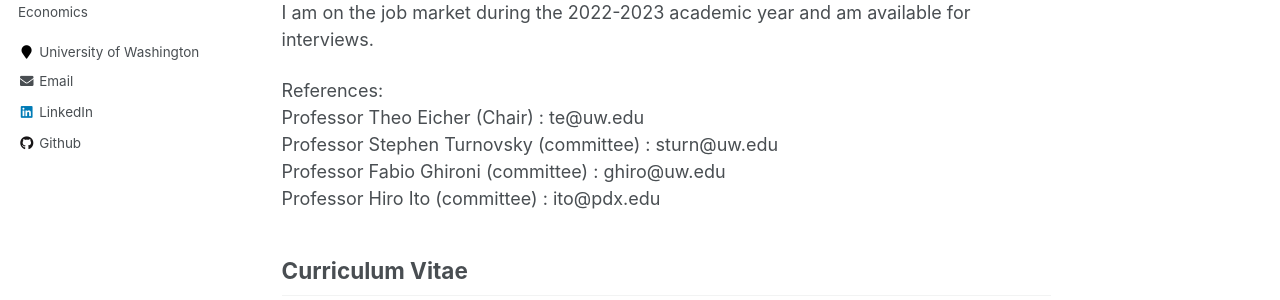
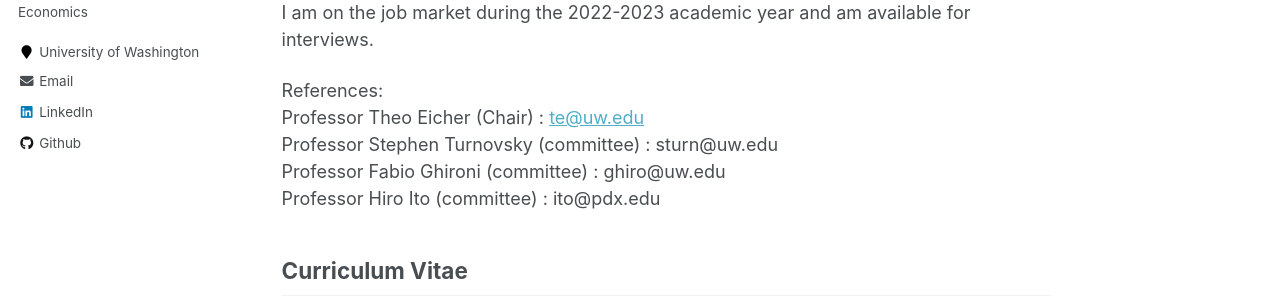
Before and after one commit to Reina-Kawai/Reina-Kawai.github.io, a Jekyll site: the page built from _pages/about.md, in a window 1280 px wide and 1090 px high. Shown: the part 312-612 px from the top of the window. Built offline with Jekyll 4.4.1, drawn with Linux system fonts in a browser that asks for light colours; part of the change alters nothing that is shown.

```diff
--- a/_pages/about.md
+++ b/_pages/about.md
@@ -16,7 +16,7 @@ I am an applied macroeconomist with interests primarily lie in the field of appl
 I am on the job market during the 2022-2023 academic year and am available for interviews.
 
 References: <br/>
-Professor Theo Eicher (Chair) : te@uw.edu <br/>
+Professor Theo Eicher (Chair) : [te@uw.edu](mailto:te@uw.edu) <br/>
 Professor Stephen Turnovsky (committee) : sturn@uw.edu <br/>
 Professor Fabio Ghironi (committee) : ghiro@uw.edu <br/>
 Professor Hiro Ito (committee) : ito@pdx.edu
```
